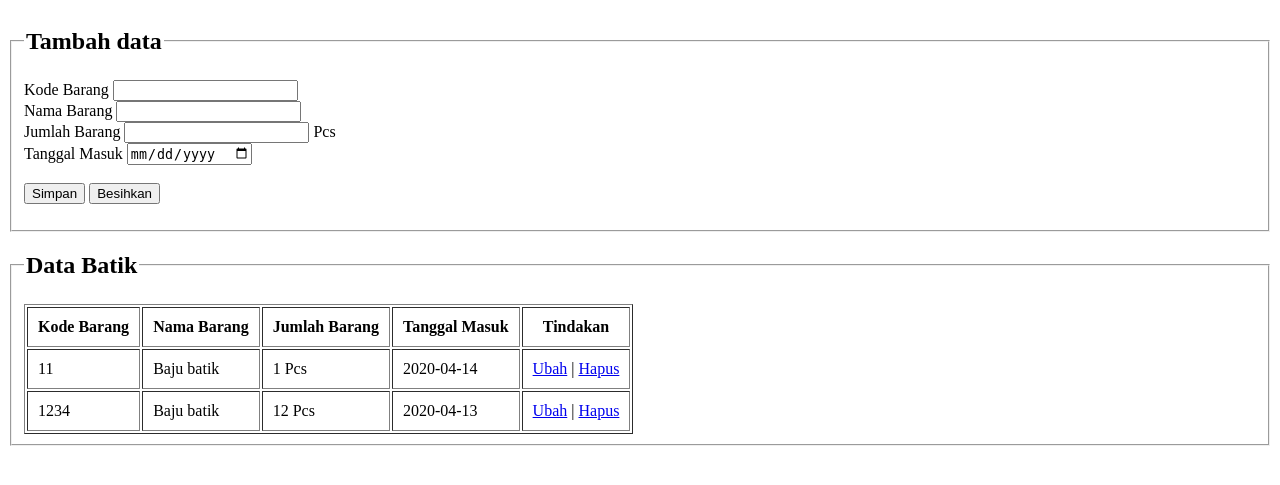
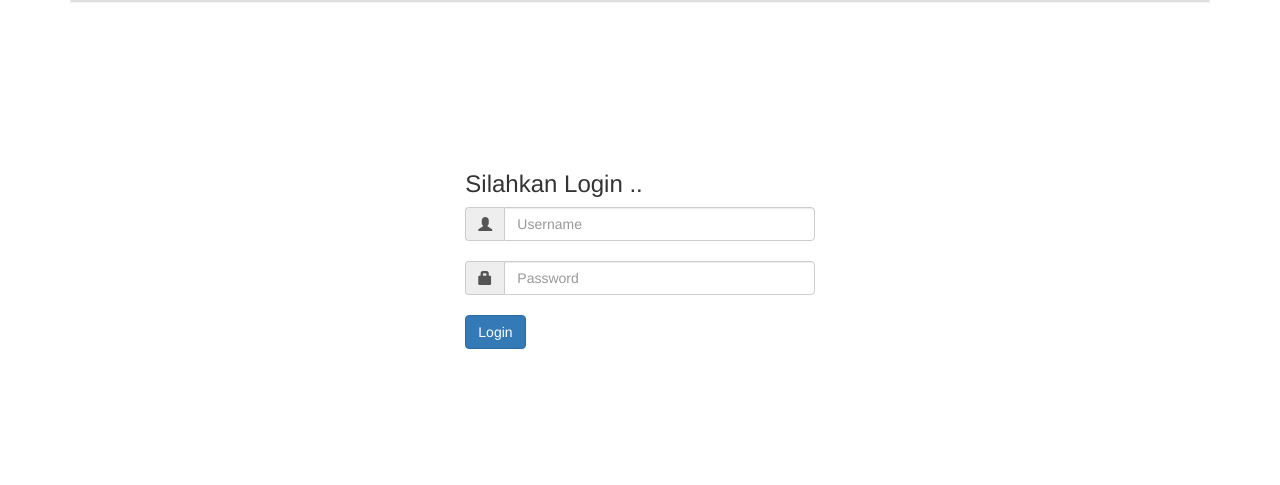
Before and after one commit to vincentianmichael/radishcollection, a PHP site: page /index.php in a window 1280 px wide. Shown: the top 485 px of the page. Run offline with PHP 8.4, Linux system fonts and the light colour scheme; data comes from the database, SQL or seed files in the repository; a stand-in replaces the project's code that opens the database connection; some libraries are stand-ins or nearby versions.

Commit message:
Add files via upload

```diff
--- a/index.php
+++ b/index.php
@@ -1,197 +1,50 @@
 <!DOCTYPE html>
 <html>
 <head>
-	<title>CRUD Toko Batik</title>
+	<title>Radish Collections</title>
+	<link rel="stylesheet" type="text/css" href="assets/css/bootstrap.css">
+	<link rel="stylesheet" type="text/css" href="assets/js/jquery-ui/jquery-ui.css">
+	<script type="text/javascript" src="assets/js/jquery.js"></script>
+	<script type="text/javascript" src="assets/js/bootstrap.js"></script>
+	<script type="text/javascript" src="assets/js/jquery-ui/jquery-ui.js"></script>
+	<?php include 'admin/config.php'; ?>
+	<style type="text/css">
+	.kotak{
+		margin-top: 150px;
+	}
+
+	.kotak .input-group{
+		margin-bottom: 20px;
+	}
+	</style>
 </head>
 <body>
-
-<?php
-
-// --- koneksi ke database
-$koneksi = mysqli_connect("localhost","root","","batik") or die(mysqli_error());
-
-// --- Fngsi tambah data (Create)
-function tambah($koneksi){
-
-	if (isset($_POST['btn_simpan'])){
-		$kode = $_POST['kode1'];
-		$nama = $_POST['nama1'];
-		$jumlah = $_POST['jumlah1'];
-		$tanggal = $_POST['tanggal1'];
-
-		if(!empty($kode) && !empty($nama) && !empty($jumlah) && !empty($tanggal)){
-			$sql = "INSERT INTO databatik (kode, nama, jumlah, tanggal) VALUES(".$kode.",'".$nama."','".$jumlah."','".$tanggal."')";
-			$simpan = mysqli_query($koneksi, $sql);
-			if($simpan && isset($_GET['aksi'])){
-				if($_GET['aksi'] == 'create'){
-					header('location: index.php');
-				}
-			}
-		} else {
-			$pesan = "Tidak dapat menyimpan, data belum lengkap!";
-		}
-	}
-
-	?>
-		<form action="" method="POST">
-			<fieldset>
-				<legend><h2>Tambah data</h2></legend>
-				<label>Kode Barang <input type="text" name="kode1" /></label> <br>
-				<label>Nama Barang <input type="text" name="nama1" /></label><br>
-				<label>Jumlah Barang <input type="number" name="jumlah1" /> Pcs </label> <br>
-				<label>Tanggal Masuk <input type="date" name="tanggal1" /></label> <br>
-				<br>
-				<label>
-					<input type="submit" name="btn_simpan" value="Simpan"/>
-					<input type="reset" name="reset" value="Besihkan"/>
-				</label>
-				<br>
-				<p><?php echo isset($pesan) ? $pesan : "" ?></p>
-			</fieldset>
-		</form>
-	<?php
-
-}
-// --- Tutup Fngsi tambah data
-
-// --- Fungsi Baca Data (Read)
-function tampil_data($koneksi){
-	$sql = "SELECT * FROM databatik";
-	$query = mysqli_query($koneksi, $sql);
-
-	echo "<fieldset>";
-	echo "<legend><h2>Data Batik</h2></legend>";
-
-	echo "<table border='1' cellpadding='10'>";
-	echo "<tr>
-			<th>Kode Barang</th>
-			<th>Nama Barang</th>
-			<th>Jumlah Barang</th>
-			<th>Tanggal Masuk</th>
-			<th>Tindakan</th>
-		  </tr>";
-
-	while($data = mysqli_fetch_array($query)){
-		?>
-			<tr>
-				<td><?php echo $data['kode']; ?></td>
-				<td><?php echo $data['nama']; ?></td>
-				<td><?php echo $data['jumlah']; ?> Pcs</td>
-				<td><?php echo $data['tanggal']; ?></td>
-				<td>
-					<a href="index.php?aksi=update&kode=<?php echo $data['kode']; ?>&nama=<?php echo $data['nama']; ?>&jumlah=<?php echo $data['jumlah']; ?>&tanggal=<?php echo $data['tanggal']; ?>">Ubah</a> |
-					<a href="index.php?aksi=delete&kode=<?php echo $data['kode']; ?>">Hapus</a>
-				</td>
-			</tr>
+	<div class="container">
 		<?php
-	}
-	echo "</table>";
-	echo "</fieldset>";
-}
-// --- Tutup Fungsi Baca Data (Read)
-
-
-// --- Fungsi Ubah Data (Update)
-function ubah($koneksi){
-
-	// ubah data
-	if(isset($_POST['btn_ubah'])){
-		$kodelama = $_POST['kodelama'];
-		$kode = $_POST['kode1'];
-		$nama = $_POST['nama1'];
-		$jumlah = $_POST['jumlah1'];
-		$tanggal = $_POST['tanggal1'];
-		var_dump($_POST);
-		if(!empty($kode) && !empty($nama) && !empty($jumlah) && !empty($tanggal)){
-			$perubahan = "kode='${kode}',nama='${nama}',jumlah=${jumlah},tanggal='${tanggal}'";
-			$sql_update = "UPDATE databatik SET ${perubahan} WHERE kode='${kodelama}'";
-			$update = mysqli_query($koneksi, $sql_update);
-			if($update && isset($_GET['aksi'])){
-				if($_GET['aksi'] == 'update'){
-					header('location: index.php');
-				}
-			}
-		} else {
-			$pesan = "Data tidak lengkap!";
-		}
-	}
-	// tampilkan form ubah
-	if(isset($_GET['kode'])){
-		?>
-			<a href="index.php"> &laquo; Home</a> |
-			<a href="index.php?aksi=create"> (+) Tambah Data</a>
-			<hr>
-
-			<form action="index.php?aksi=update" method="POST">
-			<fieldset>
-				<legend><h2>Ubah data</h2></legend>
-				<input type="hidden" name="kodelama" value="<?php echo $_GET['kode'] ?>"/>
-				<label>Kode Barang <input type="text" name="kode1" value="<?php echo $_GET['kode'] ?>"/></label> <br>
-				<label>Nama Barang  <input type="text" name="nama1" value="<?php echo $_GET['nama'] ?>"/></label><br>
-				<label>Jumlah Barang <input type="number" name="jumlah1" value="<?php echo $_GET['jumlah'] ?>"/> Pcs</label> <br>
-				<label>Tanggal Masuk <input type="date" name="tanggal1" value="<?php echo $_GET['tanggal'] ?>"/></label> <br>
-				<br>
-				<label>
-					<input type="submit" name="btn_ubah" value="Simpan Perubahan"/> atau <a href="index.php?aksi=delete&kode=<?php echo $_GET['kode'] ?>"> (x) Hapus data ini</a>!
-				</label>
-				<br>
-				<p><?php echo isset($pesan) ? $pesan : "" ?></p>
-
-			</fieldset>
-			</form>
-		<?php
-	}
-
-}
-// --- Tutup Fungsi Update
-
-// --- Fungsi Delete
-function hapus($koneksi){
-
-	if(isset($_GET['kode']) && isset($_GET['aksi'])){
-		$kode = $_GET['kode'];
-		$sql_hapus = "DELETE FROM databatik WHERE kode=" . $kode;
-		$hapus = mysqli_query($koneksi, $sql_hapus);
-
-		if($hapus){
-			if($_GET['aksi'] == 'delete'){
-				header('location: index.php');
+		if(isset($_GET['pesan'])){
+			if($_GET['pesan'] == "gagal"){
+				echo "<div style='margin-bottom:-55px' class='alert alert-danger' role='alert'><span class='glyphicon glyphicon-warning-sign'></span>  Login Gagal !! Username dan Password Salah !!</div>";
 			}
 		}
-	}
-
-}
-// --- Tutup Fungsi Hapus
-
-
-// ===================================================================
-// --- Program Utama
-if (isset($_GET['aksi'])){
-	switch($_GET['aksi']){
-		case "create":
-			echo '<a href="index.php"> &laquo; Home</a>';
-			tambah($koneksi);
-			break;
-		case "read":
-			tampil_data($koneksi);
-			break;
-		case "update":
-			ubah($koneksi);
-			tampil_data($koneksi);
-			break;
-		case "delete":
-			hapus($koneksi);
-			break;
-		default:
-			echo "<h3>Aksi <i>".$_GET['aksi']."</i> tidaka ada!</h3>";
-			tambah($koneksi);
-			tampil_data($koneksi);
-	}
-} else {
-	tambah($koneksi);
-	tampil_data($koneksi);
-}
-
-?>
+		?>
+		<div class="panel panel-default">
+			<form action="login_act.php" method="post">
+				<div class="col-md-4 col-md-offset-4 kotak">
+					<h3>Silahkan Login ..</h3>
+					<div class="input-group">
+						<span class="input-group-addon"><span class="glyphicon glyphicon-user"></span></span>
+						<input type="text" class="form-control" placeholder="Username" name="uname">
+					</div>
+					<div class="input-group">
+						<span class="input-group-addon"><span class="glyphicon glyphicon-lock"></span></span>
+						<input type="password" class="form-control" placeholder="Password" name="pass">
+					</div>
+					<div class="input-group">
+						<input type="submit" class="btn btn-primary" value="Login">
+					</div>
+				</div>
+			</form>
+		</div>
+	</div>
 </body>
 </html>
```
Also changed, not shown: login_act.php (added, +16 -0 lines).
